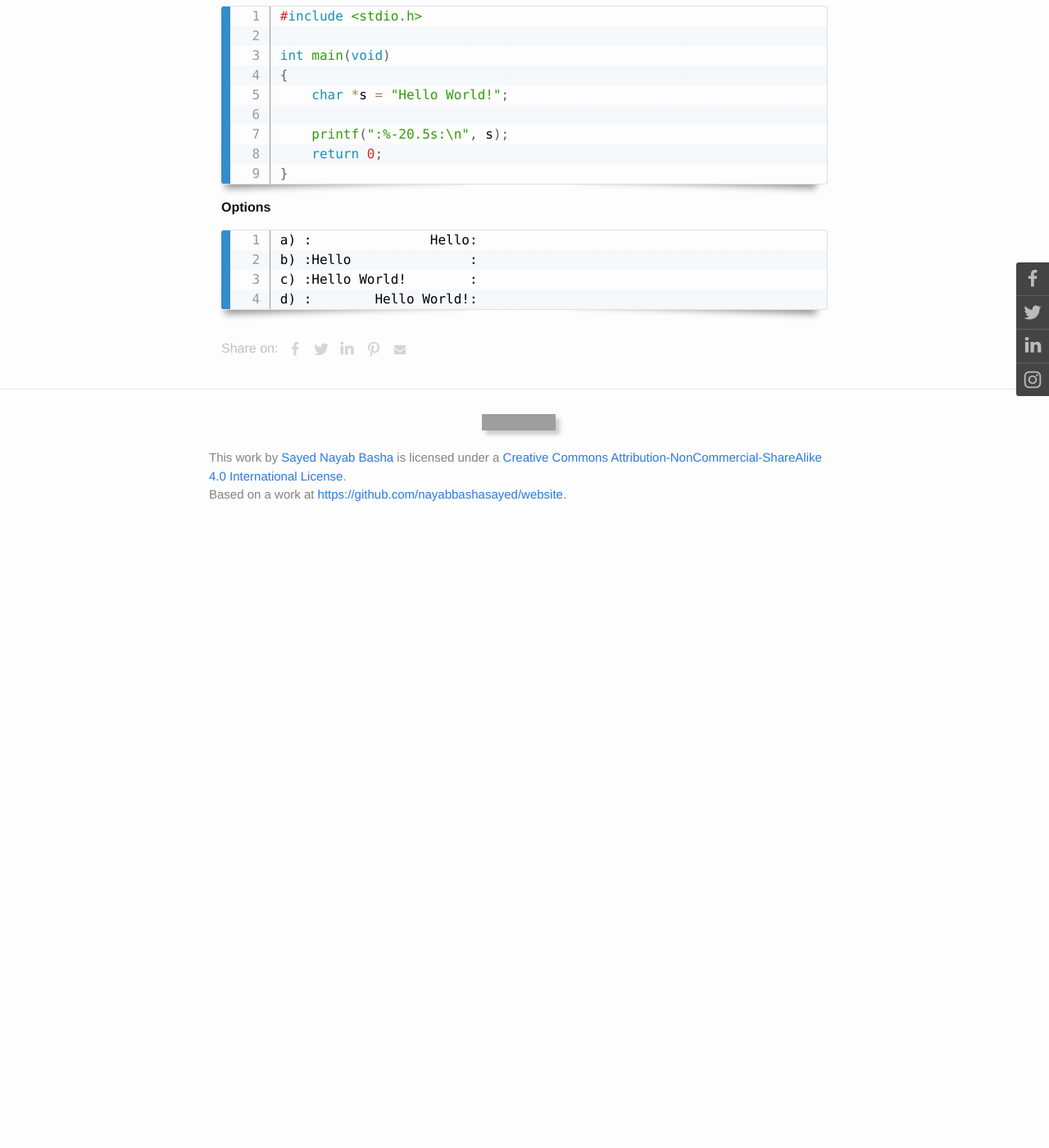
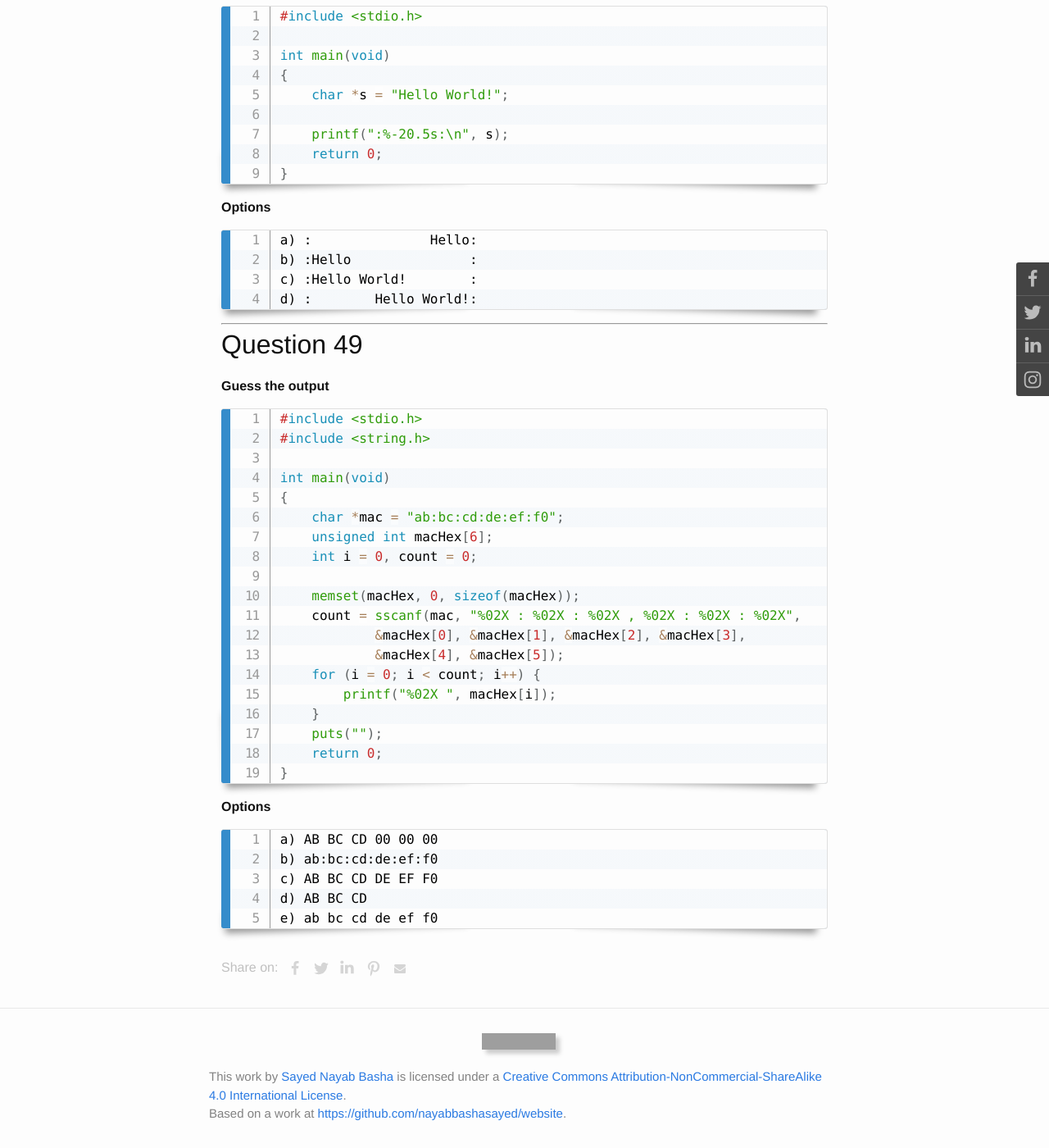
Before and after one commit to itsnayabsd/website, a Jekyll site: the page built from _posts/programming/2020-02-12-test-c-skills.md, in a window 1280 px wide and 1400 px high, scrolled down 28768 px. Shown: the whole window at 82% size. Built offline with Jekyll 4.4.1, drawn with Linux system fonts in a browser that asks for light colours; comment, search, counter and statistics services are not loaded; before the commit the page ends 29413 px from its top, so only the background shows below that; grey boxes are pictures that could not be loaded.

Commit message:
Test C 49 complete

````diff
--- a/_posts/programming/2020-02-12-test-c-skills.md
+++ b/_posts/programming/2020-02-12-test-c-skills.md
@@ -1246,3 +1246,35 @@ b) :Hello               :
 c) :Hello World!        :
 d) :        Hello World!:
 ```
+___
+## Question 49
+**Guess the output**
+```C
+#include <stdio.h>
+#include <string.h>
+
+int main(void)
+{
+    char *mac = "ab:bc:cd:de:ef:f0";
+    unsigned int macHex[6];
+    int i = 0, count = 0;
+
+    memset(macHex, 0, sizeof(macHex));
+    count = sscanf(mac, "%02X : %02X : %02X , %02X : %02X : %02X",
+            &macHex[0], &macHex[1], &macHex[2], &macHex[3],
+            &macHex[4], &macHex[5]);
+    for (i = 0; i < count; i++) {
+        printf("%02X ", macHex[i]);
+    }
+    puts("");
+    return 0;
+}
+```
+**Options**
+```
+a) AB BC CD 00 00 00
+b) ab:bc:cd:de:ef:f0
+c) AB BC CD DE EF F0
+d) AB BC CD
+e) ab bc cd de ef f0
+```
````
